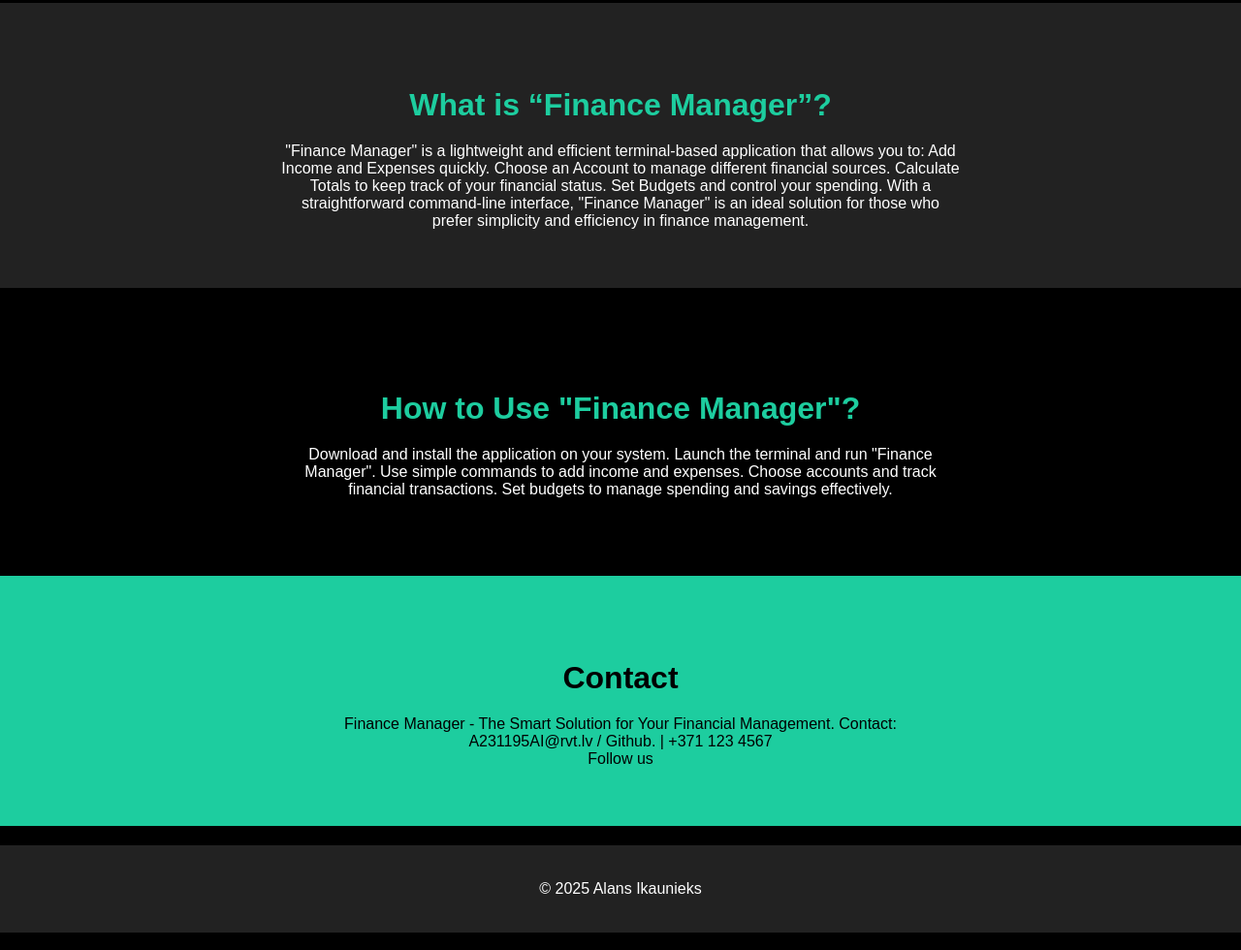
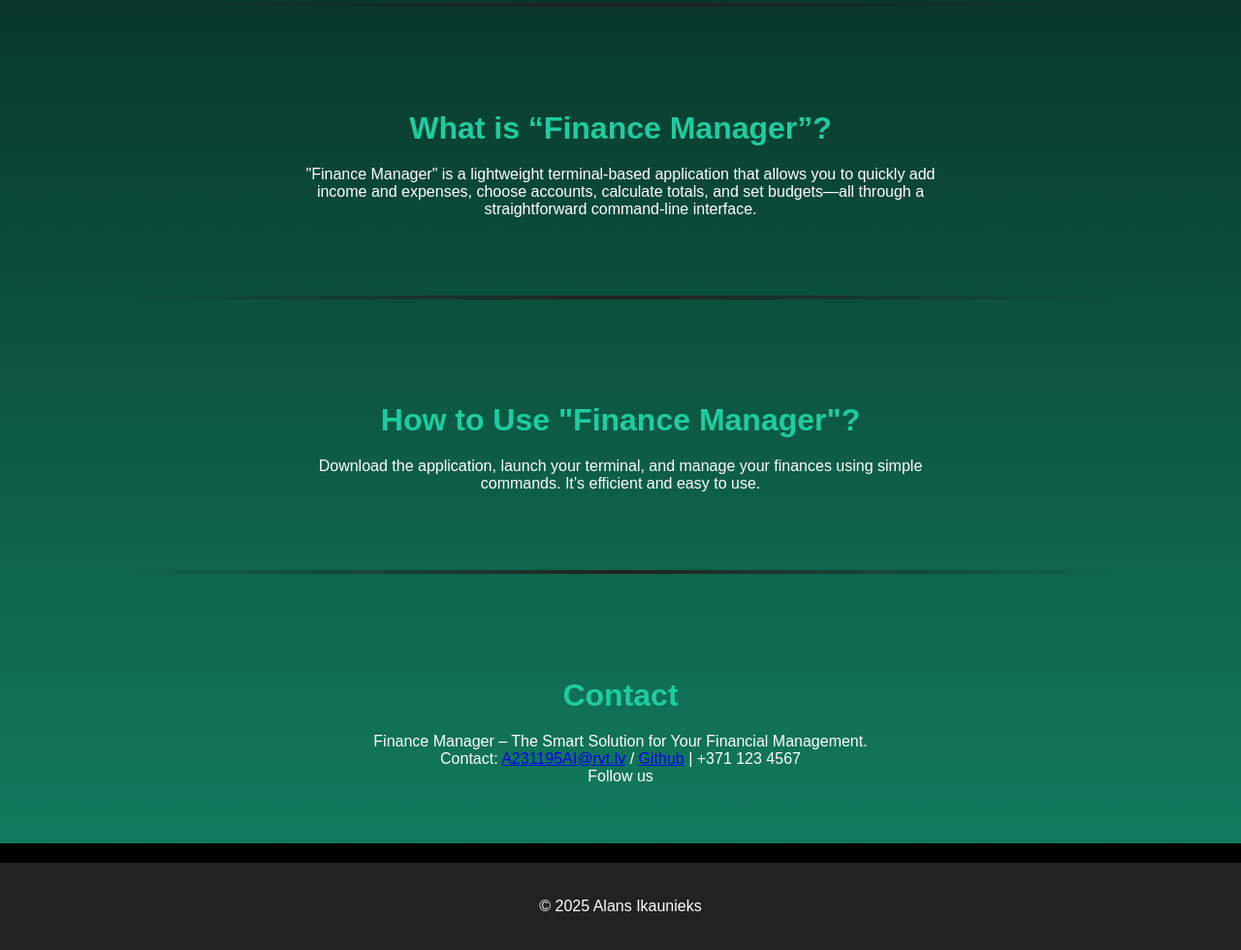
Before and after one commit to 23DP3AIkau/finance_manager_website, a plain HTML site: page index.html in a window 1280 px wide. Shown: the part 839-1819 px from the top of the page at 97% size. Drawn offline with Linux system fonts and the light colour scheme.

Commit message:
added few features

```diff
--- a/index.html
+++ b/index.html
@@ -8,56 +8,63 @@
 </head>
 <body>
     <header>
-        <nav class="navbar">
-            <div class="logo">MySite</div>
+        <div class="navbar">
+          <div class="logo">
+            <a href="#hero">MySite</a>
+          </div>
+          <nav class="nav-center">
             <ul class="nav-links">
-                <li><a href="#home">Home</a></li>
+              <li><a href="#hero">Home</a></li>
               <li><a href="#about">About</a></li>
               <li><a href="#download">Services</a></li>
               <li><a href="#contact">Contact</a></li>
             </ul>
           </nav>
+          <div class="lang-btn">
+            <button>Change Language</button>
+          </div>
+        </div>
       </header>
-
-    <section class="hero" id="home">
+    <main>
+        <section class="hero" id="hero">
           <div class="hero-content">
             <h1>Take Full Control of Your Finances!</h1>
-            <p>Manage your income and expenses easily and efficiently with "Finance Manager". Track your transactions, calculate totals, and set budgets – all in a simple terminal-based tool. <a href="">Download Now</a></p>
-            <a href="#about" class="btn">Learn More</a>
+            <p>
+              Manage your income and expenses easily with "Finance Manager". Track transactions, calculate totals, and set budgets – all in a simple terminal-based tool. <a href="">Download Now</a>
+            </p>
+            <a href="#about" class="btn" id="learn_more">Learn More</a>
           </div>
         </section>
+
+        <hr class="section-divider">
 
         <section class="about" id="about">
           <h2>What is “Finance Manager”?</h2>
           <p>
-            "Finance Manager" is a lightweight and efficient terminal-based application that allows you to:
-            Add Income and Expenses quickly.
-            Choose an Account to manage different financial sources.
-            Calculate Totals to keep track of your financial status.
-            Set Budgets and control your spending.
-            With a straightforward command-line interface, "Finance Manager" is an ideal solution for those who prefer simplicity and efficiency in finance management.
+            "Finance Manager" is a lightweight terminal-based application that allows you to quickly add income and expenses, choose accounts, calculate totals, and set budgets—all through a straightforward command-line interface.
           </p>
         </section>
+
+        <hr class="section-divider">
 
         <section class="download" id="download">
           <h2>How to Use "Finance Manager"?</h2>
           <p>
-            Download and install the application on your system.
-            Launch the terminal and run "Finance Manager".
-            Use simple commands to add income and expenses.
-            Choose accounts and track financial transactions.
-            Set budgets to manage spending and savings effectively.
+            Download the application, launch your terminal, and manage your finances using simple commands. It’s efficient and easy to use.
           </p>
         </section>
 
+        <hr class="section-divider">
+
         <section class="contact" id="contact">
           <h2>Contact</h2>
-        <p>Finance Manager - The Smart Solution for Your Financial Management.
-            Contact: A231195AI@rvt.lv / Github. | +371 123 4567
+          <p>
+            Finance Manager – The Smart Solution for Your Financial Management.<br>
+            Contact: <a href="mailto:A231195AI@rvt.lv">A231195AI@rvt.lv</a> / <a href="https://github.com/23DP3AIkau">Github</a> | +371 123 4567
           </p>
           <p>Follow us</p>
         </section>
-
+    </main>
     <footer>
         <p>© 2025 Alans Ikaunieks</p>
     </footer>
--- a/src/css/main.css
+++ b/src/css/main.css
@@ -1,6 +1,6 @@
 /* General Styles */
 html {
-    scroll-behavior: smooth;
+  scroll-behavior: smooth;
 }
 
 body {
@@ -52,13 +52,16 @@ header {
 }
 
 .nav-links a:hover {
-    color: #1DCD9F;
+  color: #1DCD9F;
 }
 
-/* Hero Section */
+/* Main Container with Gradient Background */
+main {
+  background: linear-gradient(180deg, rgba(0,0,0,0.8) 0%, rgba(22,153,118,0.8) 100%);
+}
+
+/* Hero Section (kept as before) */
 .hero {
-  background: linear-gradient(rgba(0, 0, 0, 0.7), rgba(22, 153, 118, 0.7)),
-  url('https://via.placeholder.com/1500x800') no-repeat center center/cover;
   color: #fff;
   height: 90vh;
   display: flex;
@@ -83,7 +86,6 @@ header {
   text-decoration: underline;
 }
 
-
 .btn {
   background: #1DCD9F;
   color: #000;
@@ -102,25 +104,10 @@ header {
 section {
   padding: 60px 20px;
   margin: 20px 0;
+  background: transparent; /* Let the gradient show through */
 }
 
-.about {
-  background-color: #222222;
-}
-
-.download {
-  background-color: #000000;
-}
-
-.contact {
-  background-color: #1DCD9F;
-  color: #000;
-}
-
-.contact h2 {
-    color:#000000
-}
-
+/* Section Titles and Paragraphs */
 section h2 {
   font-size: 32px;
   margin-bottom: 20px;
@@ -131,6 +118,15 @@ section p {
   max-width: 700px;
   margin: 0 auto;
   font-size: 16px;
+}
+
+/* Divider */
+.section-divider {
+  height: 4px;
+  border: none;
+  background: linear-gradient(to right, transparent, #222222, transparent);
+  margin: 0 auto 20px;
+  width: 80%;
 }
 
 /* Buttons */
```
Also changed, not shown: src/images/fm_logo.png (added), src/images/x_logo.png (renamed from src/images/image-removebg-preview.png). Lines whose indentation alone changed are shown as unchanged.
